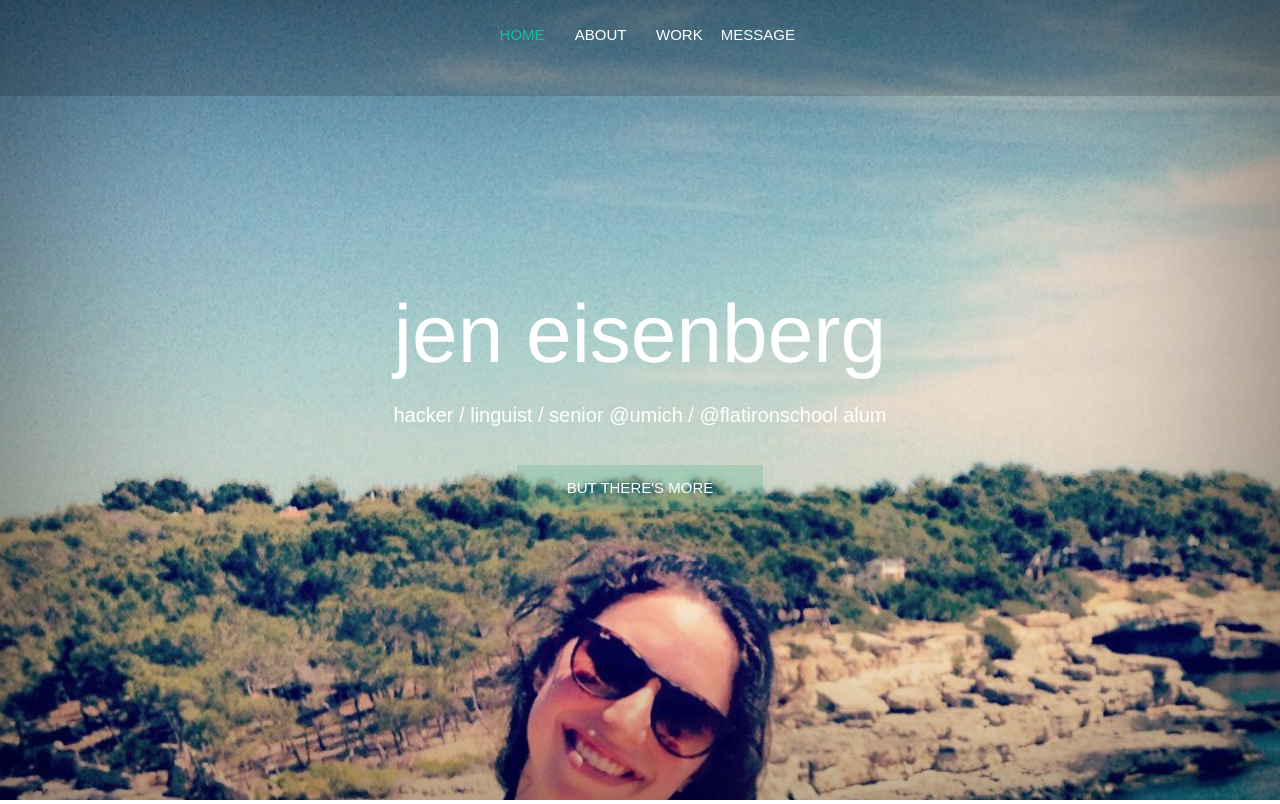
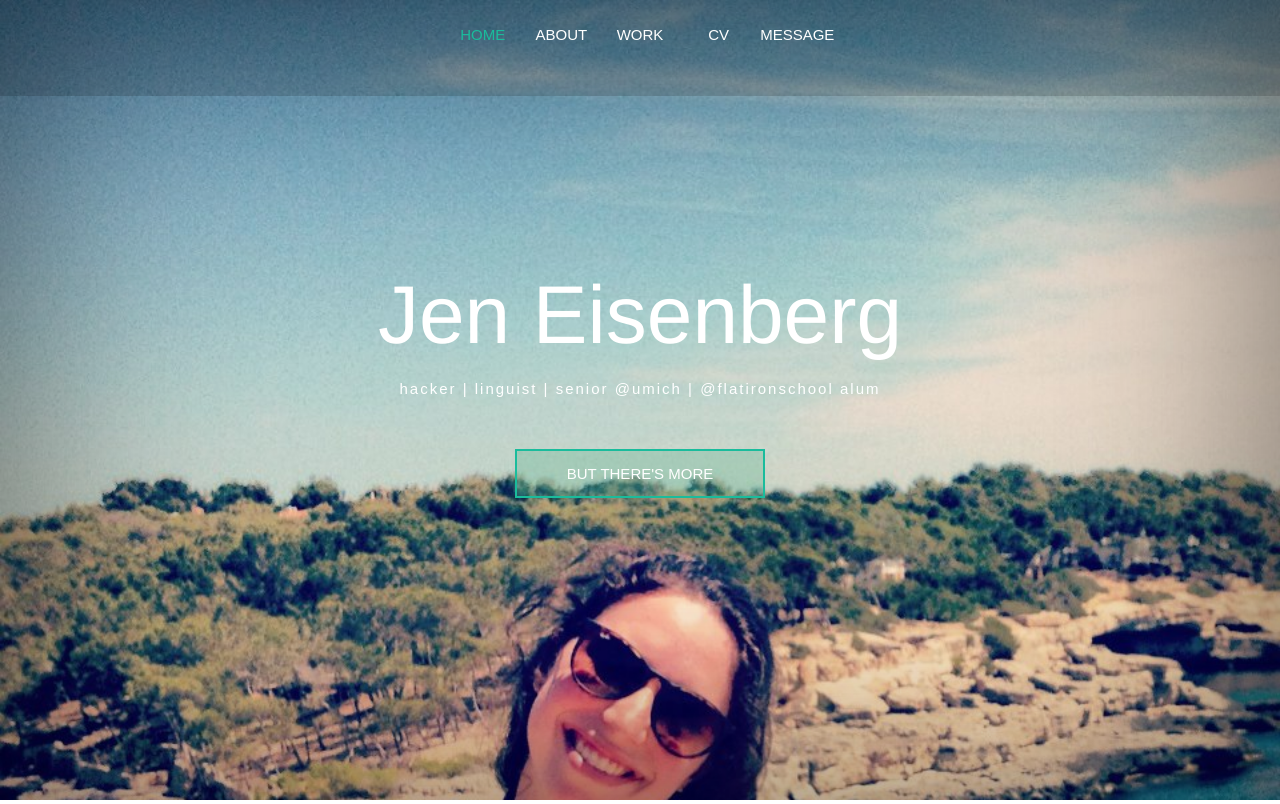
Before and after one commit to jeneisen/si_portfolio, a PHP site: page / in a window 1280 px wide. Shown: the top 804 px of the page. Run offline with PHP 8.4, Linux system fonts and the light colour scheme; some libraries are stand-ins or nearby versions; some web fonts are replaced.

Commit message:
better homepage, but nav bar messed up with active states

```diff
--- a/css/style.css
+++ b/css/style.css
@@ -159,7 +159,7 @@ h4 {
 
 .call_to_btn {
 	display:inline-block;
-	margin:0;
+	margin:30px;
 	padding:13px 50px 12px;
 	text-transform:uppercase;
 	line-height:20px;
@@ -168,10 +168,20 @@ h4 {
 	border: 0;
 	cursor:pointer;
 	background-color: rgba(89,179,144,0.3);
+	border: 2px solid #1abc9c;
 }
 .call_to_btn:hover {
 	background-color: #1abc9c;
 	color:#fff;
+	border: 2px solid white;
+}
+
+.homelink {
+	color: white !important;
+}
+
+.homelink:hover {
+	color: grey !important;
 }
 
 /* ____________________ Header ____________________ */
@@ -275,6 +285,12 @@ section#sidebar {overflow:visible;
 	font-size:20px;
 }
 
+#subtitle {
+	font-size: 15px;
+	letter-spacing: 2px;
+	margin:0 0 20px;
+	padding:0;
+}
 
 /* ___________________ //Home ___________________ */
 
@@ -876,7 +892,7 @@ input[type="color"]:focus {
 
 /* __________ Menu __________ */
 
-	.navmenu ul li a {padding: 0 8px;}
+	.navmenu ul li a {padding: 0 0px;}
 /* _________ //Menu _________ */
 
 /* __________ Home __________ */
@@ -884,6 +900,8 @@ input[type="color"]:focus {
 	#home .welcome_block h1 {font-size:44px; line-height:44px;}
 	#home .welcome_block p {font-size:15px; line-height:15px;}
 	#home .welcome_block span {font-size:12px; line-height:17px;}
+
+	.homelink:hover {color: white !important;}
 
 /* _________ //Home _________ */
 
--- a/index.html
+++ b/index.html
@@ -61,9 +61,9 @@
 			<nav class="navmenu">
 				<ul>
 					<li class="active first"><a class="i1" href="#home"><span>Home</span></a></li>
-					<li><a
-						href="#about"><span>About</span></a></li>
+					<li><a href="#about"><span>About</span></a></li>
 					<li><a href="#portfolio"><span>Work</span></a></li>
+					<li><a href="#resume"><span>CV</span></a></li>
 					<li class="last"><a class="i5" href="#contact"><span>Message</span></a></li>
 				</ul>
 			</nav><!-- //Menu -->
@@ -74,8 +74,8 @@
         <section id="home">
 			<div class="container">
 				<div class="welcome_block">
-					<h1> jen eisenberg</h1>
-					<p> hacker / linguist / senior @umich / @flatironschool alum</p>
+					<h1> Jen Eisenberg</h1>
+					<div id="subtitle"> hacker | linguist | senior <a href="http://www.twitter.com/umich" target="_blank" class="homelink"> @umich</a> | <a href="http://www.flatironschool.com" target="_blank" class="homelink"> @flatironschool</a> alum</div>
 					<a class="call_to_btn down_btn" href="#about" alt="">But there's more</a>
 				</div>
 			</div>
```
